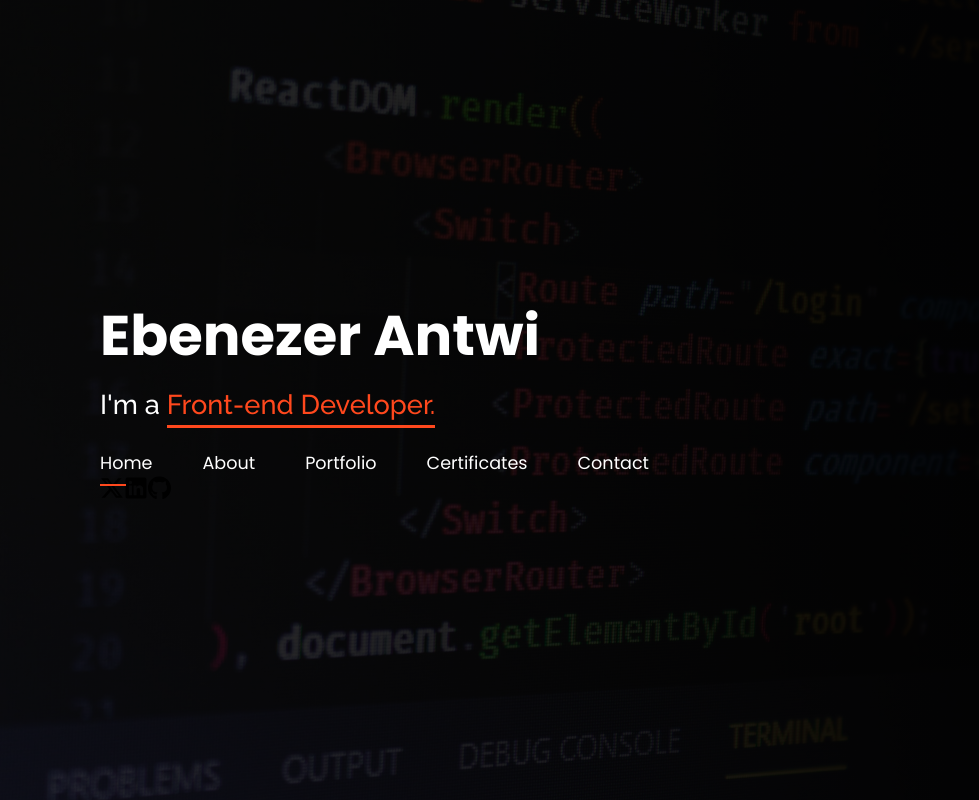
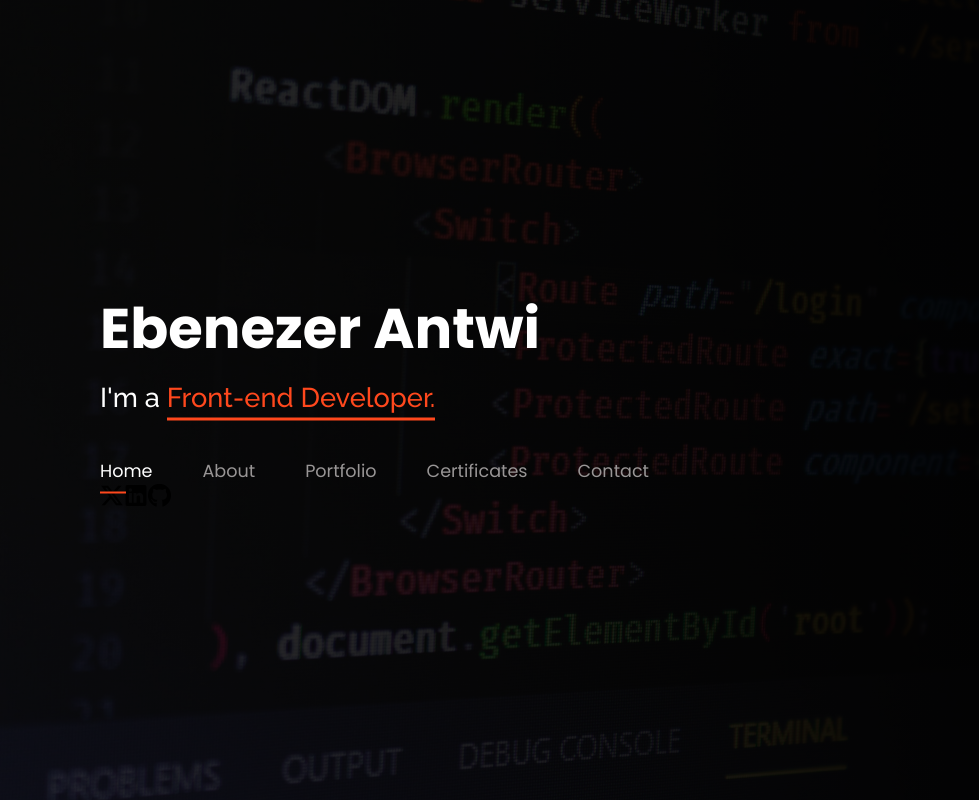
Before and after one commit to kwadwoambitious/My-Portfolio, a React (Create React App) app: page / in a window 1280 px wide. Shown: the whole page, without its empty margins (0-979 px from the left). Built offline with nearby package versions, Linux system fonts and the light colour scheme.

Commit message:
Made changes to this file

```diff
--- a/src/App.css
+++ b/src/App.css
@@ -34,7 +34,7 @@ body{
   padding-bottom: 5px;
 }
 .home nav{
-  margin-top: 30px;
+  margin-top: 45px;
 }
 nav ul{
   position: relative;
@@ -47,8 +47,24 @@ nav ul{
 }
 .nav-link{
   text-decoration: none;
+  color: rgb(153, 150, 150);
+  font-size: 1.1em;
+}
+.nav-link::after{
+  content: '';
+  position: absolute;
+  background-color: #ff481d;
+  width: 0;
+  height: 2px;
+  left: 0;
+  bottom: -10px;
+  transition: 0.3s ease-in-out;
+}
+.nav-link:hover::after{
+  width: 50%;
+}
+.active-link{
   color: white;
-  font-size: 1.1em;
 }
 .active-link::after{
   content: '';
```
Lines whose indentation alone changed are shown as unchanged.
